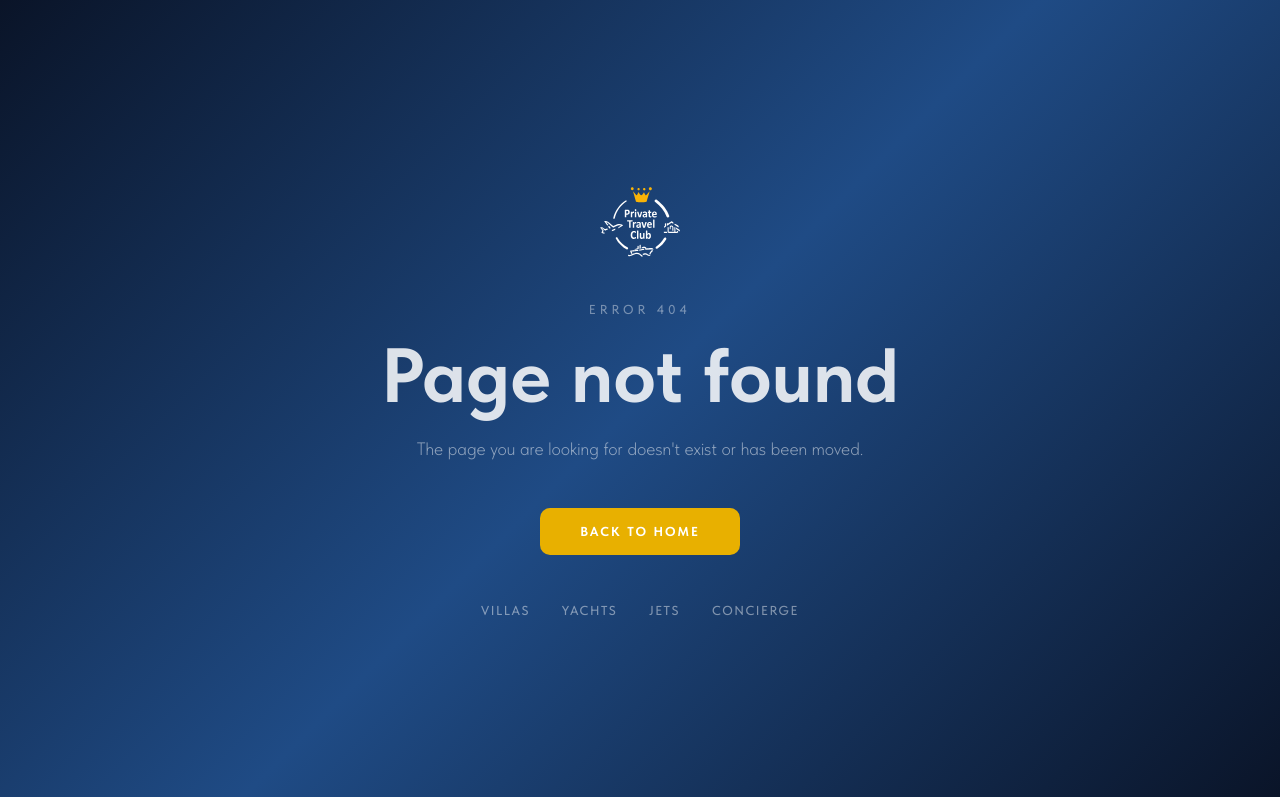
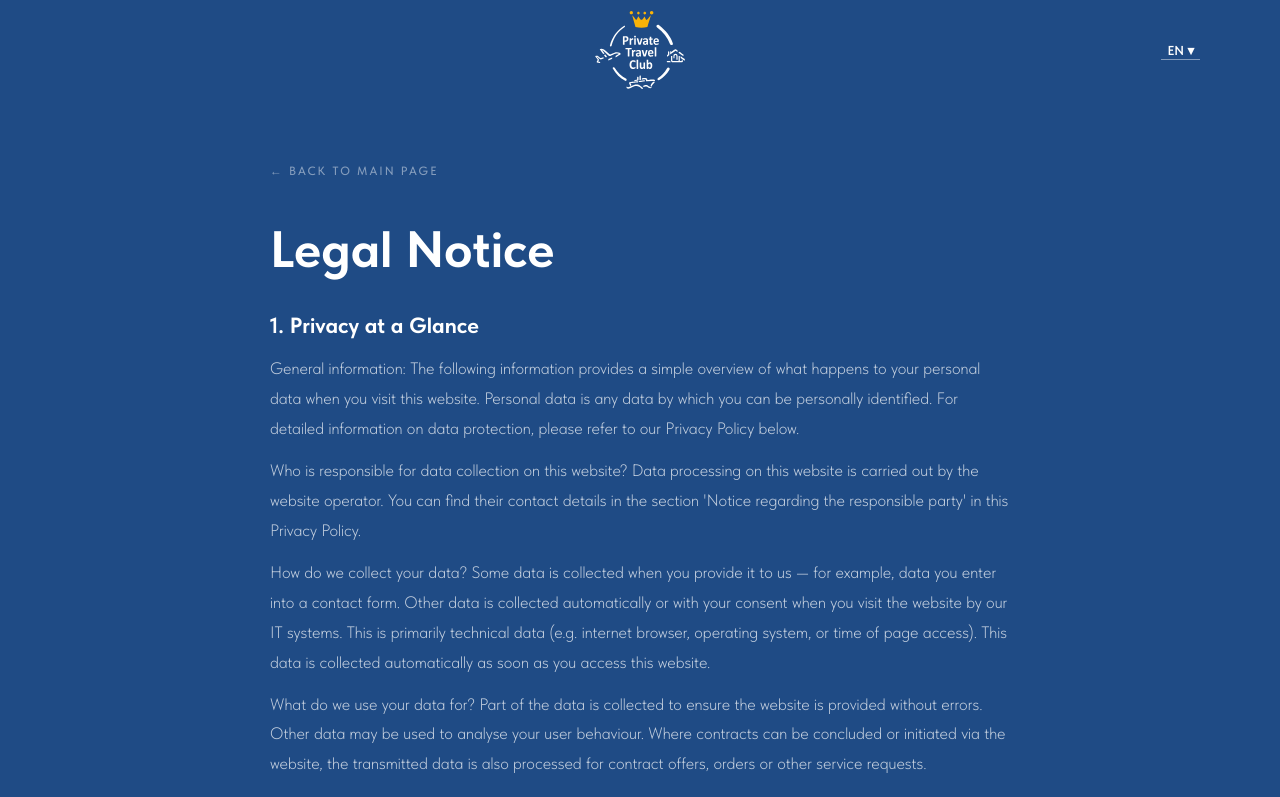
Before and after one commit to deminvv1/Private-Travel-Club, a Next.js app: page /en/impressum in a window 1280 px wide. Before the commit this address had no page. Shown: the top 797 px of the page. Built offline with nearby package versions, Linux system fonts and the light colour scheme.

Commit message:
fix imprus

```diff
--- /dev/null
+++ b/app/[locale]/impressum/page.tsx
@@ -0,0 +1,106 @@
+import type { Metadata } from 'next'
+import Header from '@/components/Header'
+import MobileFooter from '@/components/MobileFooter'
+import BackToTop from '@/components/BackToTop'
+import WhyUsSection from '@/components/WhyUsSection'
+import Link from 'next/link'
+import { getT, isValidLocale, DEFAULT_LOCALE, buildAlternates } from '@/lib/i18n'
+
+export async function generateMetadata({ params }: { params: Promise<{ locale: string }> }): Promise<Metadata> {
+  const { locale } = await params
+  const lang = isValidLocale(locale) ? locale : DEFAULT_LOCALE
+  const t = getT(lang)
+  return {
+    title: `${t.nav.impressum} — Private Travel Club`,
+    alternates: buildAlternates(lang, '/impressum'),
+  }
+}
+
+export default async function ImpressumPage({ params }: { params: Promise<{ locale: string }> }) {
+  const { locale } = await params
+  const lang = isValidLocale(locale) ? locale : DEFAULT_LOCALE
+  const t = getT(lang)
+
+  // Impressum sections are the first 5 sections in privacy
+  const impressumSections = t.privacy.sections.slice(0, 5)
+
+  return (
+    <>
+      <Header locale={lang} />
+      <main>
+        <section style={{ background: 'rgb(31,75,133)' }}>
+          <div style={{
+            maxWidth: 860, margin: '0 auto',
+            padding: 'clamp(120px,14vw,160px) clamp(24px,5vw,60px) clamp(80px,10vw,120px)',
+          }}>
+            <Link href={`/${lang}`} style={{
+              fontFamily: 'PTCSans, Arial, sans-serif',
+              fontSize: 12, fontWeight: 500, letterSpacing: '2px',
+              textTransform: 'uppercase', color: 'rgba(255,255,255,0.45)',
+              textDecoration: 'none', display: 'inline-block', marginBottom: 40,
+            }}>
+              {t.nav.back}
+            </Link>
+
+            <h1 style={{
+              fontFamily: 'PTCSans, Arial, sans-serif',
+              fontSize: 'clamp(28px,4vw,52px)',
+              fontWeight: 700, color: '#fff',
+              marginBottom: 12,
+            }}>
+              {t.nav.impressum}
+            </h1>
+
+            <div style={{ display: 'flex', flexDirection: 'column', gap: 48, marginTop: 32 }}>
+              {impressumSections.map((section, i) => (
+                <div key={i}>
+                  <h2 style={{
+                    fontFamily: 'PTCSans, Arial, sans-serif',
+                    fontSize: 'clamp(16px,1.8vw,22px)',
+                    fontWeight: 700, color: '#fff',
+                    marginBottom: 16,
+                  }}>
+                    {section.heading}
+                  </h2>
+                  <div style={{ display: 'flex', flexDirection: 'column', gap: 12 }}>
+                    {section.body.map((paragraph, j) => (
+                      <p key={j} style={{
+                        fontFamily: 'PTCSans, Arial, sans-serif',
+                        fontSize: 'clamp(13px,1.3vw,17px)',
+                        fontWeight: 300,
+                        color: 'rgba(255,255,255,0.72)',
+                        lineHeight: 1.8,
+                      }}>
+                        {paragraph}
+                      </p>
+                    ))}
+                  </div>
+                </div>
+              ))}
+            </div>
+          </div>
+        </section>
+        <WhyUsSection
+          title={t.whyus.title}
+          body={t.whyus.body}
+          col1={t.whyus.col1}
+          col2={t.whyus.col2}
+          contactsTitle={t.whyus.contactsTitle}
+          email={t.whyus.email}
+          phone={t.whyus.phone}
+          phoneTel={t.whyus.phoneTel}
+          whatsapp={t.whyus.whatsapp}
+          whatsappLink={t.whyus.whatsappLink}
+          instagram={t.whyus.instagram}
+          instagramLink={t.whyus.instagramLink}
+          locale={lang}
+          nav={t.nav}
+          hideHeader
+          noBackground
+        />
+      </main>
+      <MobileFooter />
+      <BackToTop />
+    </>
+  )
+}
--- a/components/WhyUsSection.tsx
+++ b/components/WhyUsSection.tsx
@@ -18,7 +18,7 @@ interface WhyUsSectionProps {
   instagram: string
   instagramLink: string
   locale: string
-  nav: { villas: string; yachts: string; jets: string; concierge: string; navigationTitle: string; privacyPolicy: string; cookiePolicy: string }
+  nav: { villas: string; yachts: string; jets: string; concierge: string; navigationTitle: string; privacyPolicy: string; cookiePolicy: string; impressum: string }
 }
 
 export default function WhyUsSection({
@@ -244,6 +244,14 @@ export default function WhyUsSection({
             }}>
               {nav.privacyPolicy}
             </Link>
+            <Link href={`/${locale}/impressum`} className="ptc-footer-nav-link" style={{
+              fontFamily: 'PTCSans, Arial, sans-serif',
+              fontSize: 12, fontWeight: 400,
+              color: 'rgba(255,255,255,0.35)',
+              textDecoration: 'none', transition: 'color 0.2s',
+            }}>
+              {nav.impressum}
+            </Link>
             <Link href={`/${locale}/cookies`} className="ptc-footer-nav-link" style={{
               fontFamily: 'PTCSans, Arial, sans-serif',
               fontSize: 12, fontWeight: 400,
--- a/messages/de.json
+++ b/messages/de.json
@@ -14,6 +14,7 @@
     "navigationTitle": "Navigation",
     "privacyPolicy": "Datenschutzerklärung",
     "cookiePolicy": "Cookie-Richtlinie",
+    "impressum": "Impressum",
     "about": "Über uns"
   },
   "header": {
@@ -283,42 +284,6 @@
     "title": "Datenschutzerklärung",
     "sections": [
       {
-        "heading": "Impressum",
-        "body": [
-          "Jürgen Eberth",
-          "Private Travel Club",
-          "Sudetenstr. 12",
-          "96250 Ebensfeld"
-        ]
-      },
-      {
-        "heading": "Kontakt",
-        "body": [
-          "Telefon: +49 (0) 151 - 42357021",
-          "E-Mail: contact@private-travel-club.com"
-        ]
-      },
-      {
-        "heading": "Umsatzsteuer-ID",
-        "body": [
-          "Umsatzsteuer-Identifikationsnummer gemäß § 27 a Umsatzsteuergesetz: DE332077689"
-        ]
-      },
-      {
-        "heading": "Redaktionell verantwortlich",
-        "body": [
-          "Jürgen Eberth",
-          "Sudetenstr. 12",
-          "96250 Ebensfeld"
-        ]
-      },
-      {
-        "heading": "Verbraucherstreitbeilegung / Universalschlichtungsstelle",
-        "body": [
-          "Wir nehmen an einem Streitbeilegungsverfahren vor einer Verbraucherschlichtungsstelle teil. Zuständig ist die Universalschlichtungsstelle des Zentrums für Schlichtung e.V., Straßburger Straße 8, 77694 Kehl am Rhein (https://www.verbraucher-schlichter.de)."
-        ]
-      },
-      {
         "heading": "1. Datenschutz auf einen Blick",
         "body": [
           "Allgemeine Hinweise: Die folgenden Hinweise geben einen einfachen Überblick darüber, was mit Ihren personenbezogenen Daten passiert, wenn Sie diese Website besuchen. Personenbezogene Daten sind alle Daten, mit denen Sie persönlich identifiziert werden können. Ausführliche Informationen zum Thema Datenschutz entnehmen Sie unserer unter diesem Text aufgeführten Datenschutzerklärung.",
--- a/messages/en.json
+++ b/messages/en.json
@@ -14,6 +14,7 @@
     "navigationTitle": "Navigation",
     "privacyPolicy": "Privacy Policy",
     "cookiePolicy": "Cookie Policy",
+    "impressum": "Legal Notice",
     "about": "About"
   },
   "header": {
@@ -283,42 +284,6 @@
     "title": "Privacy Policy",
     "sections": [
       {
-        "heading": "Legal Notice (Impressum)",
-        "body": [
-          "Jürgen Eberth",
-          "Private Travel Club",
-          "Sudetenstr. 12",
-          "96250 Ebensfeld"
-        ]
-      },
-      {
-        "heading": "Contact",
-        "body": [
-          "Phone: +49 151 42357021",
-          "Email: contact@private-travel-club.com"
-        ]
-      },
-      {
-        "heading": "VAT Identification Number",
-        "body": [
-          "VAT Identification Number in accordance with § 27 a of the German VAT Act: DE332077689"
-        ]
-      },
-      {
-        "heading": "Editorially Responsible",
-        "body": [
-          "Jürgen Eberth",
-          "Sudetenstr. 12",
-          "96250 Ebensfeld"
-        ]
-      },
-      {
-        "heading": "Consumer Dispute Resolution",
-        "body": [
-          "We participate in a dispute resolution procedure before a consumer arbitration board. The responsible body is the Universalschlichtungsstelle des Zentrums für Schlichtung e.V., Straßburger Straße 8, 77694 Kehl am Rhein (https://www.verbraucher-schlichter.de)."
-        ]
-      },
-      {
         "heading": "1. Privacy at a Glance",
         "body": [
           "General information: The following information provides a simple overview of what happens to your personal data when you visit this website. Personal data is any data by which you can be personally identified. For detailed information on data protection, please refer to our Privacy Policy below.",
--- a/messages/ru.json
+++ b/messages/ru.json
@@ -14,6 +14,7 @@
     "navigationTitle": "Навигация",
     "privacyPolicy": "Политика конфиденциальности",
     "cookiePolicy": "Политика cookie",
+    "impressum": "Юридическая информация",
     "about": "О нас"
   },
   "header": {
@@ -282,42 +283,6 @@
     "title": "Политика конфиденциальности",
     "sections": [
       {
-        "heading": "Юридическая информация (Impressum)",
-        "body": [
-          "Jürgen Eberth",
-          "Private Travel Club",
-          "Sudetenstr. 12",
-          "96250 Ebensfeld"
-        ]
-      },
-      {
-        "heading": "Контакт",
-        "body": [
-          "Телефон: +49 151 42357021",
-          "E-Mail: contact@private-travel-club.com"
-        ]
-      },
-      {
-        "heading": "Идентификационный номер НДС",
-        "body": [
-          "Идентификационный номер плательщика НДС в соответствии с § 27 a Закона об НДС Германии: DE332077689"
-        ]
-      },
-      {
-        "heading": "Редакционная ответственность",
-        "body": [
-          "Jürgen Eberth",
-          "Sudetenstr. 12",
-          "96250 Ebensfeld"
-        ]
-      },
-      {
-        "heading": "Урегулирование потребительских споров",
-        "body": [
-          "Мы участвуем в процедуре урегулирования споров через организацию по защите прав потребителей. Ответственный орган: Universalschlichtungsstelle des Zentrums für Schlichtung e.V., Straßburger Straße 8, 77694 Kehl am Rhein (https://www.verbraucher-schlichter.de)."
-        ]
-      },
-      {
         "heading": "1. Общие положения",
         "body": [
           "Настоящая Политика конфиденциальности (далее – Политика) определяет порядок сбора, обработки, хранения и защиты персональных данных пользователей (далее – Пользователи) сайта private-travel-club.com.",
```
